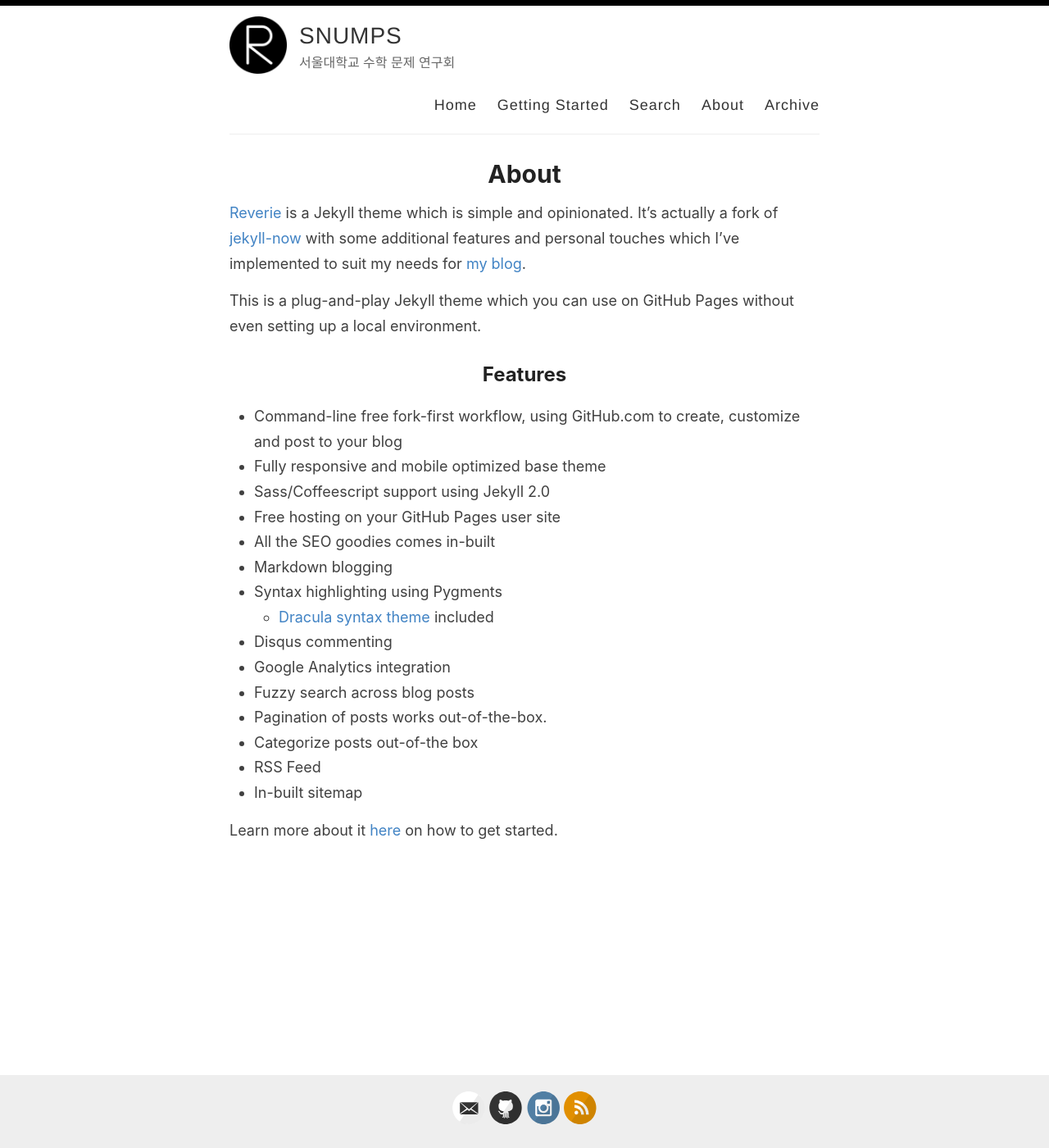
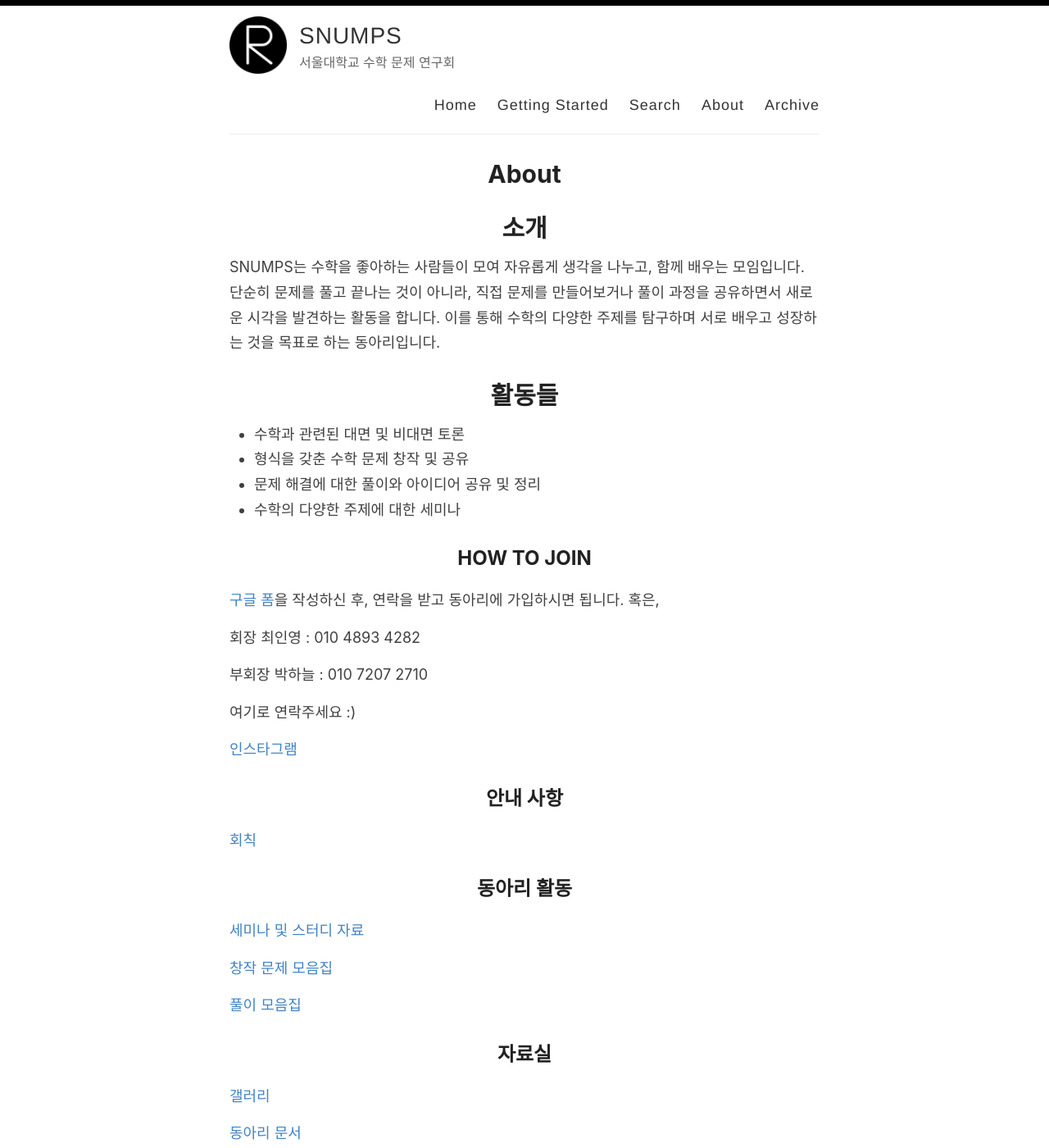
Before and after one commit to snumps/snumps.github.io, a Jekyll site: the page built from _pages/about.md, in a window 1280 px wide and 1400 px high. Shown: the whole window at 82% size. Built offline with Jekyll 4.4.1, drawn with Linux system fonts in a browser that asks for light colours.

Commit message:
edit about

```diff
--- a/_pages/about.md
+++ b/_pages/about.md
@@ -2,28 +2,49 @@
 layout: page
 title: About
 permalink: /about/
+
 ---
 
-[Reverie](https://github.com/amitmerchant1990/reverie) is a Jekyll theme which is simple and opinionated. It's actually a fork of [jekyll-now](https://github.com/barryclark/jekyll-now) with some additional features and personal touches which I've implemented to suit my needs for [my blog](https://www.amitmerchant.com).
+# 소개
 
-This is a plug-and-play Jekyll theme which you can use on GitHub Pages without even setting up a local environment.
+SNUMPS는 수학을 좋아하는 사람들이 모여 자유롭게 생각을 나누고, 함께 배우는 모임입니다. 단순히 문제를 풀고 끝나는 것이 아니라, 직접 문제를 만들어보거나 풀이 과정을 공유하면서 새로운 시각을 발견하는 활동을 합니다. 이를 통해 수학의 다양한 주제를 탐구하며 서로 배우고 성장하는 것을 목표로 하는 동아리입니다.
 
-## Features
+# 활동들
 
-- Command-line free fork-first workflow, using GitHub.com to create, customize and post to your blog
-- Fully responsive and mobile optimized base theme
-- Sass/Coffeescript support using Jekyll 2.0
-- Free hosting on your GitHub Pages user site
-- All the SEO goodies comes in-built
-- Markdown blogging
-- Syntax highlighting using Pygments
-    - [Dracula syntax theme](https://draculatheme.com/) included
-- Disqus commenting
-- Google Analytics integration
-- Fuzzy search across blog posts
-- Pagination of posts works out-of-the-box.
-- Categorize posts out-of-the box
-- RSS Feed
-- In-built sitemap
+- 수학과 관련된 대면 및 비대면 토론
+- 형식을 갖춘 수학 문제 창작 및 공유
+- 문제 해결에 대한 풀이와 아이디어 공유 및 정리
+- 수학의 다양한 주제에 대한 세미나
 
-Learn more about it [here](https://github.com/amitmerchant1990/reverie) on how to get started.
+## **HOW TO JOIN**
+
+[구글 폼](https://tinyurl.com/SNUMPS)을 작성하신 후, 연락을 받고 동아리에 가입하시면 됩니다. 혹은,
+
+회장 최인영 : 010 4893 4282
+
+부회장 박하늘 : 010 7207 2710
+
+여기로 연락주세요 :)
+
+[인스타그램](https://www.instagram.com/snu_mps)
+
+## 안내 사항
+
+[회칙 ](https://www.notion.so/14d576d7d67480bda959d21de0a6f720?pvs=21)
+
+## 동아리 활동
+
+[세미나 및 스터디 자료](https://www.notion.so/14d576d7d67480b8ac3fd36863713e5e?pvs=21)
+
+[창작 문제 모음집](https://www.notion.so/14d576d7d67480d68a6df53025441e34?pvs=21)
+
+[풀이 모음집](https://www.notion.so/163576d7d67480d198aade3fba2b77ae?pvs=21)
+
+## 자료실
+
+[갤러리]()
+
+[동아리 문서]()
+
+## 전체 회원
+// TODO
```
